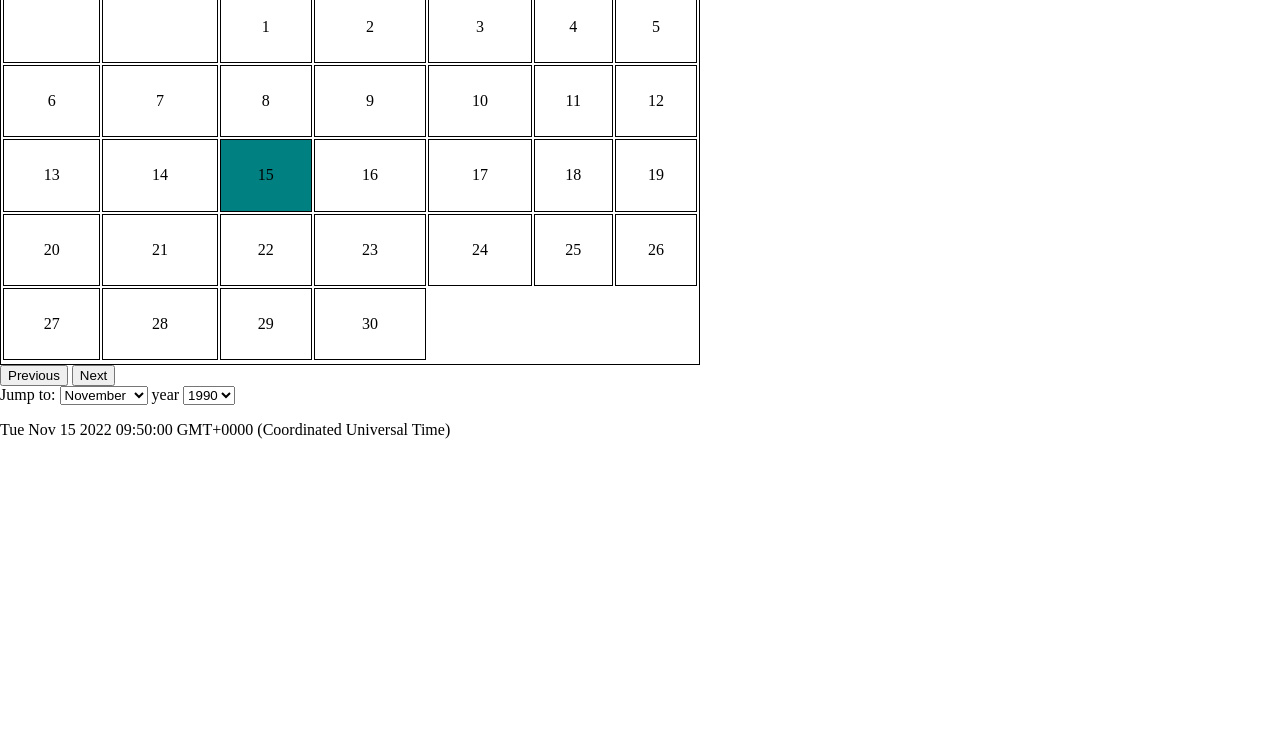
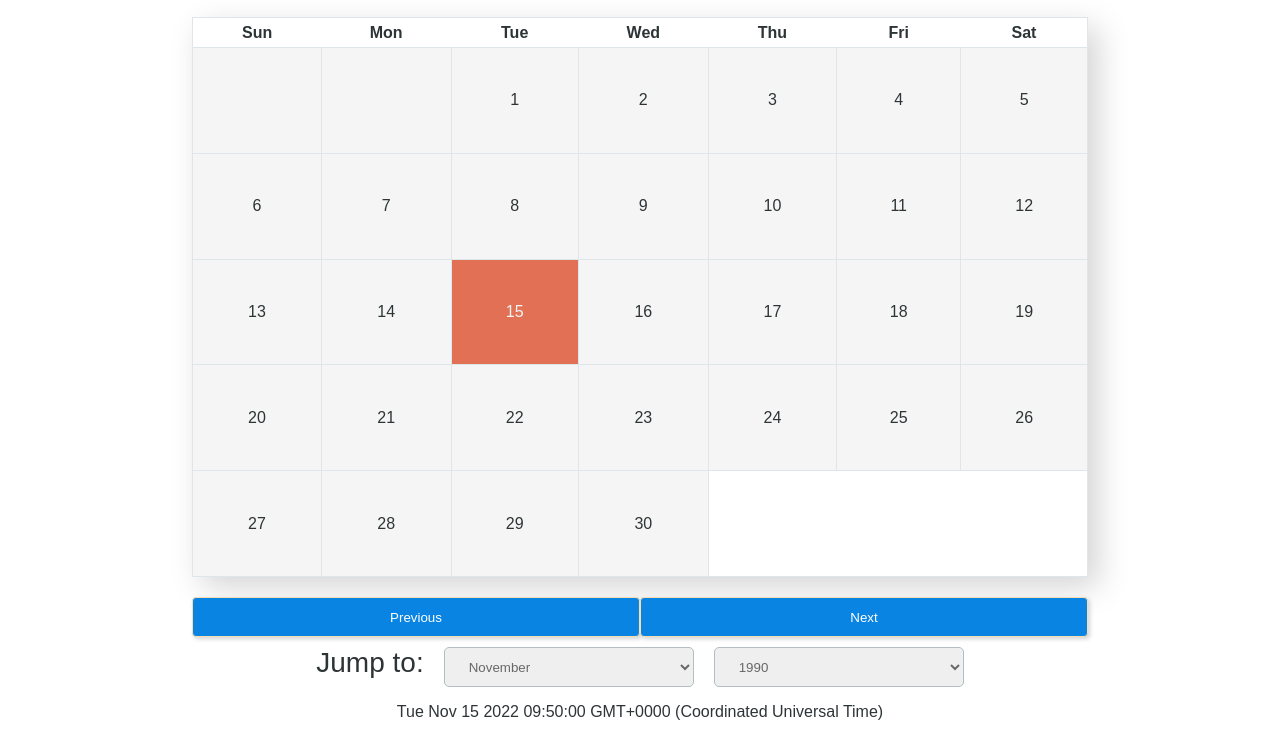
Before and after one commit to Than-sothearak/ChallengebuildingCalendar.github.io, a plain HTML site: page index.html in a window 1280 px wide. Shown: the part 94-841 px from the top of the page. Before the commit the page ends 800 px from the top, so only its background shows below. Drawn offline with Linux system fonts and the light colour scheme.

Commit message:
updated style css

```diff
--- a/index.html
+++ b/index.html
@@ -15,11 +15,11 @@
          </table>
         <table class="table-card">
 
-            <thead>
+            <thead class="day-list">
                 <th>Sun</th>
                 <th>Mon</th>
                 <th>Tue</th>
-                <th>Wen</th>
+                <th>Wed</th>
                 <th>Thu</th>
                 <th>Fri</th>
                 <th>Sat</th>
@@ -34,8 +34,9 @@
             <button id="previous" onclick="previous()">Previous</button>
             <button id="next" onclick="next()">Next</button>
          </div>
-         <label for="month">Jump to:</label>
-         <select name="month" id="month" onchange="jump()">
+         <div class="jump-to">
+            <label for="month">Jump to:</label>
+            <select name="month" id="month" onchange="jump()">
             <option value=0>January</option>
             <option value=1>Februery</option>
             <option value=2>March</option>
@@ -49,9 +50,11 @@
             <option value=10>November</option>
             <option value=11>December</option>
          </select>
-         <label for="year">year</label>
+         <label for="year"></label>
          <select name="year" id="year" onchange="jump()" >
          </select>
+         </div>
+
          <div class="today-date">
             <p id="current-date"></p>
          </div>
--- a/style.css
+++ b/style.css
@@ -1,24 +1,96 @@
 body {
     margin: 0 auto;
     padding: 0;
+    font-family: Arial;
+    color: #2d3436;
+    font-size: 16px;
+    font-weight: lighter;
+}
+#monthAndYear {
+    font-weight: bolder;
+    font-size:32px;
 }
 .calendar-conatiner {
-
-    display: inline-block;
-    justify-content: center;
+    width: 70%;
+    text-align: center;
+    margin: auto;
+    padding: 10px;
 
 }
-.bg-info {
-    background-color: teal;
+.table-card .bg-info {
+    background-color: #e17055;
+    text-align: center;
+    box-sizing: border-box;;
+    color: whitesmoke;
 }
 .table-card {
-    width: 700px;
-    height: 400px;
-    border: 1px solid black;
+    width: 100%;
+    height: 70%;
+    border: 1px solid #dfe6e9;
+    border-collapse: collapse;
+    box-shadow: 10px 10px 30px #d4d4d4;
+}
+.day-list{
+    height: 30px;
 }
 
 .table-card td {
+    width: 200px;
+    height: 70%x;
+    background-color: rgb(246, 245, 245);
     text-align: center;
-    border: 1px solid black;
+    border: 1px solid #dfe6e9;
     box-sizing: border-box;
 }
+
+.button-container {
+    display: flex;
+    justify-content: space-around;
+    width: 100%;
+    height: 40px;
+    margin-top: 20px;
+}
+button {
+    width: 100%;
+    height: 40px;
+    box-shadow: 2px 2px 4px #d4d4d4;
+    background-color: #0984e3;
+    color: white;
+    border: 1px solid wheat;
+    cursor: pointer;
+    border-radius: 4px;
+}
+.jump-to {
+    width: 100%;
+    display: flex;
+    justify-content: center;
+    margin-top: 10px;
+    font-size: 28px;
+}
+.jump-to select {
+    width: 250px;
+    height: 40px;
+    margin-left: 20px;
+    border: 1px solid #b2bec3;
+    border-radius: 5px;
+    padding-left: 20px;
+    color: #686868;
+    cursor: pointer;
+}
+@media screen and (max-width: 1048px) {
+    .table-card {
+        height: 500px;
+    }
+  }
+@media screen and (max-width: 600px) {
+    .table-card {
+        height: 300px;
+    }
+    .jump-to select {
+        padding-left: 5px;
+    }
+    .jump-to {
+
+        font-size: 20px;
+    }
+  }
```
